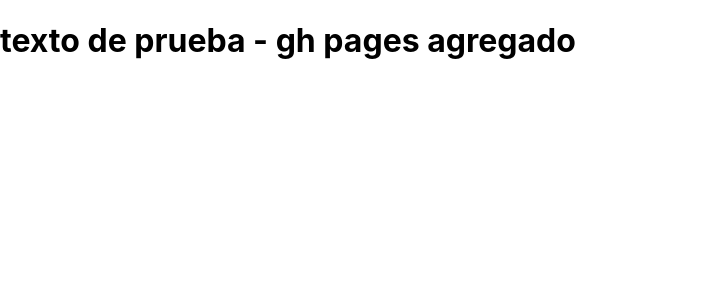
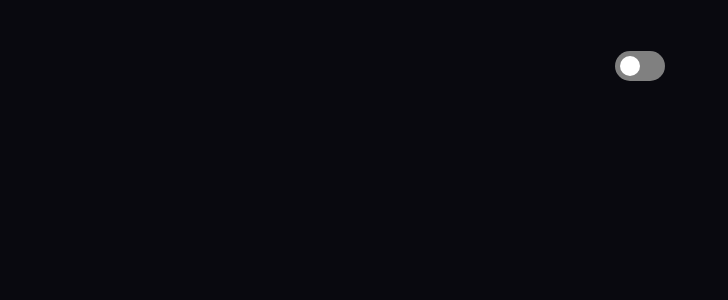
Before and after one commit to violafranco/violafranco.github, a React (Create React App) app: page / in a window 1280 px wide. Shown: the top 300 px of the page, without its empty margins (0-728 px from the left). Built offline with nearby package versions, Linux system fonts and the light colour scheme.

Commit message:
added switch for dark mode

```diff
--- a/package.json
+++ b/package.json
@@ -10,6 +10,7 @@
     "react": "^17.0.2",
     "react-dom": "^17.0.2",
     "react-scripts": "5.0.0",
+    "styled-components": "^5.3.3",
     "web-vitals": "^2.1.4"
   },
   "scripts": {
--- a/public/index.html
+++ b/public/index.html
@@ -11,6 +11,14 @@
     />
     <link rel="manifest" href="%PUBLIC_URL%/manifest.json" />
     <title>Franco Viola</title>
+
+    <!--FONTS-->
+    <link rel="preconnect" href="https://fonts.googleapis.com">
+    <link rel="preconnect" href="https://fonts.gstatic.com" crossorigin>
+    <link href="https://fonts.googleapis.com/css2?family=Poppins:wght@300;600&family=Yanone+Kaffeesatz:wght@700&display=swap" rel="stylesheet">
+
+
+
   </head>
   <body>
     <noscript>You need to enable JavaScript to run this app.</noscript>
--- a/src/App.css
+++ b/src/App.css
@@ -1,38 +1,3 @@
 .App {
   text-align: center;
 }
-
-.App-logo {
-  height: 40vmin;
-  pointer-events: none;
-}
-
-@media (prefers-reduced-motion: no-preference) {
-  .App-logo {
-    animation: App-logo-spin infinite 20s linear;
-  }
-}
-
-.App-header {
-  background-color: #282c34;
-  min-height: 100vh;
-  display: flex;
-  flex-direction: column;
-  align-items: center;
-  justify-content: center;
-  font-size: calc(10px + 2vmin);
-  color: white;
-}
-
-.App-link {
-  color: #61dafb;
-}
-
-@keyframes App-logo-spin {
-  from {
-    transform: rotate(0deg);
-  }
-  to {
-    transform: rotate(360deg);
-  }
-}
--- a/src/App.js
+++ b/src/App.js
@@ -1,7 +1,24 @@
+import React, {useState} from 'react';
 import './App.css';
+import Themes from './theme/theme';
+import styled, { ThemeProvider } from 'styled-components';
+import Switch from './switch/Switch';
+import { GlobalStyle } from './theme/theme';
 
 const App = () => {
-  return ( <h1>texto de prueba - gh pages agregado</h1> );
+
+  const [theme, setTheme] = useState('dark');
+
+  return (
+    <>
+      <ThemeProvider theme={Themes[theme]}>
+        <GlobalStyle />
+
+        <Switch theme={theme} setTheme={setTheme} />
+      </ThemeProvider>
+    </>
+  );
 }
 
+
 export default App;
--- /dev/null
+++ b/src/switch/Switch.js
@@ -0,0 +1,77 @@
+import React, { useState } from 'react';
+import styled from 'styled-components';
+
+const Switch = ({theme, setTheme}) => {
+
+    const [position, setPosition] = useState(false);
+
+    const changeMode = () => {
+        if(theme === 'light'){
+            setTheme('dark')
+            changePosition()
+        } else {
+            setTheme('light')
+            changePosition()
+        }
+    }
+
+    const changePosition = () => {
+        if(position === false){
+            setPosition(true)
+        } else {
+            setPosition(false)
+        }
+    }
+
+    return (
+        <>
+            <SwitchContainer>
+                <SwitchWrapper>
+                    <SwiitchBGC>
+                        <ButtonSwitch onClick={() => changeMode()} position={position} ></ButtonSwitch>
+                    </SwiitchBGC>
+                </SwitchWrapper>
+            </SwitchContainer>
+        </>
+    );
+};
+
+const SwitchContainer = styled.div`
+    background-color: transparent ;
+    transition: all 0.5s ease-in;
+`
+
+const SwitchWrapper = styled.div`
+    width: 100%;
+    max-width: 1000px;
+    margin: auto;
+    padding-top: 11px;
+    display: flex;
+    flex-wrap: wrap;
+    flex-direction: row-reverse;
+`
+
+const SwiitchBGC = styled.div`
+    position: relative;
+    width: 50px;
+    height: 30px;
+    border-radius: 30px;
+    background-color: grey;
+    transition: all 1s ease-in;
+`
+
+const ButtonSwitch = styled.button`
+    position: absolute;
+    cursor: pointer;
+    bottom: 5px;
+    left: ${({position}) => (position ? '25px' : '5px')};
+    width: 20px;
+    height: 20px;
+    border: none;
+    border-radius: 50%;
+    background-color: #fff;
+    transition: 0.4s all ease-in;
+    outline: none;
+`
+
+export default Switch;
--- /dev/null
+++ b/src/theme/theme.js
@@ -0,0 +1,43 @@
+import { createGlobalStyle } from "styled-components";
+
+const Dark = {
+    BgPrimary: "#09090f",
+    BgSecondary: "#151517",
+    TextPrimary: "#ffffff",
+    TextSecondary: "#007cdb",
+};
+
+const Light = {
+    BgPrimary: "#ffffff",
+    BgSecondary: "#e3e3e3",
+    TextPrimary: "#09090f",
+    TextSecondary: "#007cdb",
+};
+
+
+const Themes = {
+    dark: Dark,
+    light: Light,
+};
+
+export const GlobalStyle = createGlobalStyle`
+
+    * {
+    margin: 0;
+    padding: 10px;
+    box-sizing: border-box;
+    }
+
+    body {
+        font-family: 'Poppins', sans-serif;
+        font-size: 0.7em;
+        display: flex;
+        justify-content: center;
+        max-width: 100vw;
+        background-color: ${({theme}) => theme.BgPrimary};
+    }
+
+
+`
+
+export default Themes;
```
Also changed, not shown: 1 other file (tests, documents, lock files or other folders).
